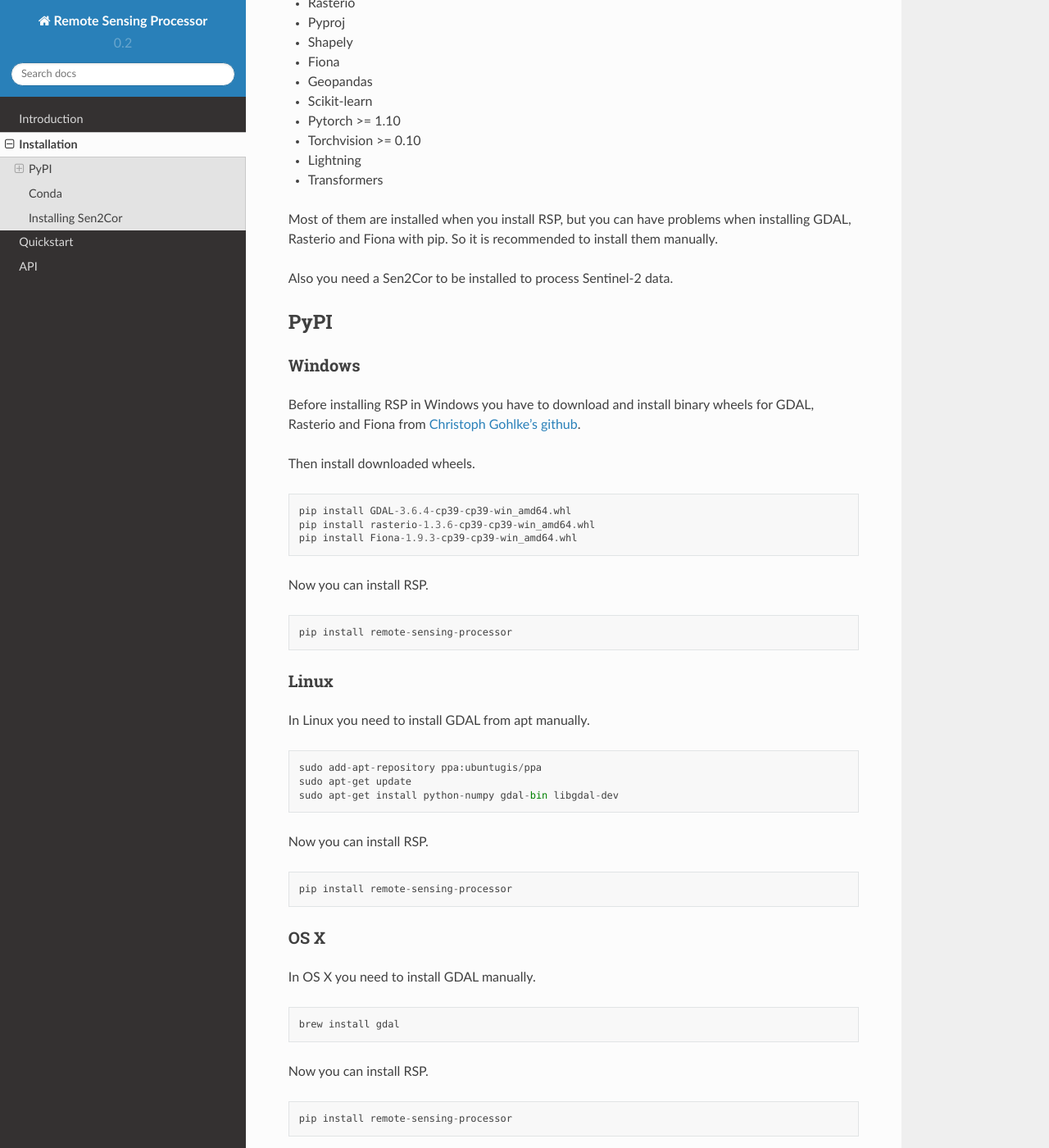
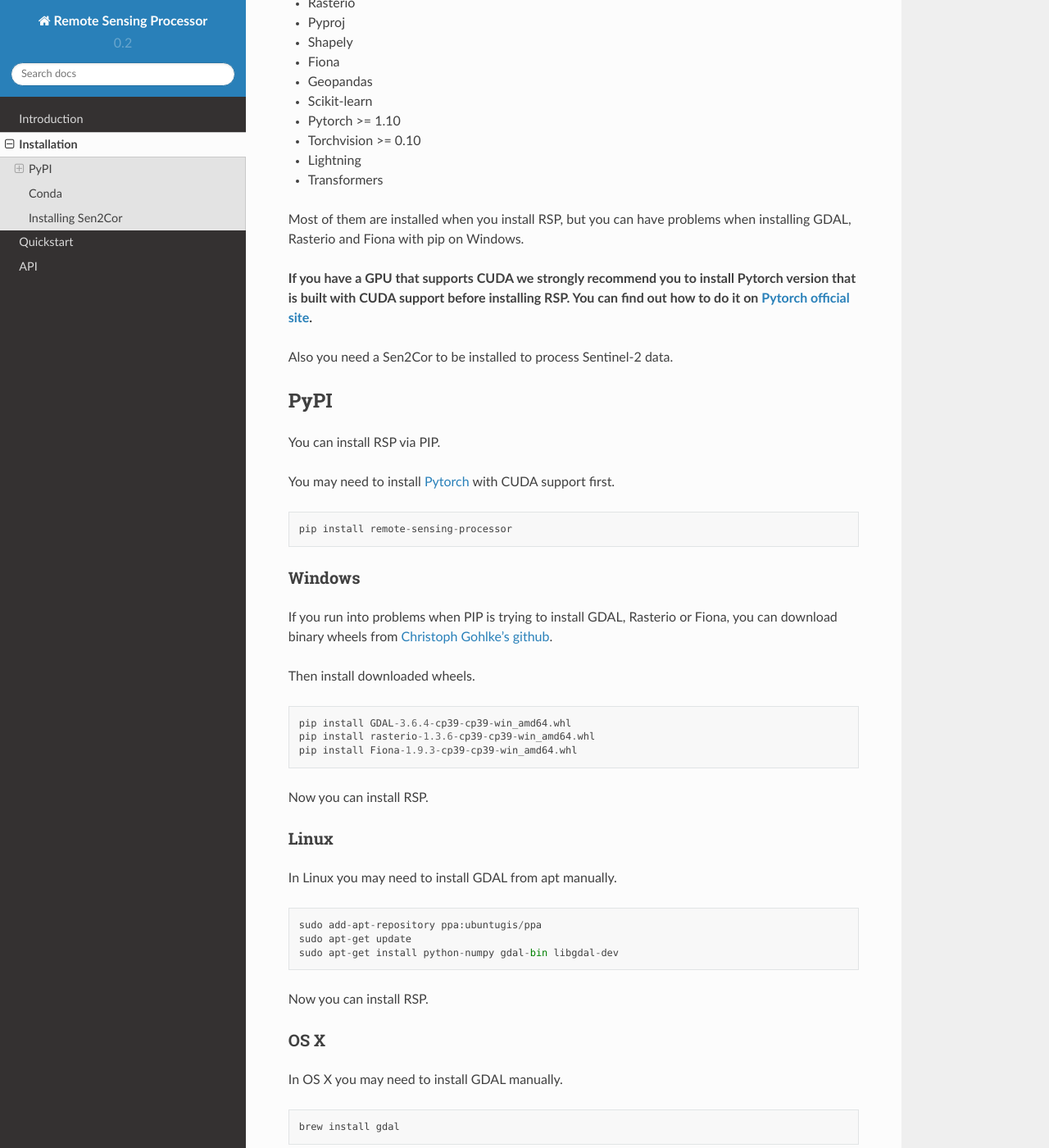
Before and after one commit to simonreise/remote-sensing-processor, a Sphinx documentation site: the page built from docs/install.md, in a window 1280 px wide and 1400 px high, scrolled down 336 px. Shown: the whole window at 82% size. Built offline with Sphinx 7.4.7 and the Read the Docs theme 2.0.0, drawn with Linux system fonts in a browser that asks for light colours; some of the changed text lies outside the part shown.

Commit message:
Updated install documentation

````diff
--- a/docs/install.md
+++ b/docs/install.md
@@ -17,15 +17,24 @@ These libraries are:
 - Lightning
 - Transformers
 
-Most of them are installed when you install RSP, but you can have problems when installing GDAL, Rasterio and Fiona with pip. So it is recommended to install them manually.
+Most of them are installed when you install RSP, but you can have problems when installing GDAL, Rasterio and Fiona with pip on Windows.
+
+**If you have a GPU that supports CUDA we strongly recommend you to install Pytorch version that is built with CUDA support before installing RSP. You can find out how to do it on [Pytorch official site](https://pytorch.org/get-started/locally/).**
 
 Also you need a Sen2Cor to be installed to process Sentinel-2 data.
 
 ## PyPI
 
+You can install RSP via PIP.
+
+You may need to install [Pytorch](https://pytorch.org/get-started/locally/) with CUDA support first.
+```
+pip install remote-sensing-processor
+```
+
 ### Windows
 
-Before installing RSP in Windows you have to download and install binary wheels for GDAL, Rasterio and Fiona from [Christoph Gohlke's github](https://github.com/cgohlke/geospatial-wheels).
+If you run into problems when PIP is trying to install GDAL, Rasterio or Fiona, you can download binary wheels from [Christoph Gohlke's github](https://github.com/cgohlke/geospatial-wheels).
 
 Then install downloaded wheels.
 ```
@@ -34,36 +43,29 @@ pip install rasterio-1.3.6-cp39-cp39-win_amd64.whl
 pip install Fiona-1.9.3-cp39-cp39-win_amd64.whl
 ```
 Now you can install RSP.
-```
-pip install remote-sensing-processor
-```
+
 
 ### Linux
-In Linux you need to install GDAL from apt manually.
+In Linux you may need to install GDAL from apt manually.
 ```
 sudo add-apt-repository ppa:ubuntugis/ppa
 sudo apt-get update
 sudo apt-get install python-numpy gdal-bin libgdal-dev
 ```
 Now you can install RSP.
-```
-pip install remote-sensing-processor
-```
 
 ### OS X
 
-In OS X you need to install GDAL manually.
+In OS X you may need to install GDAL manually.
 ```
 brew install gdal
-```
-Now you can install RSP.
-```
-pip install remote-sensing-processor
 ```
 
 ## Conda
 
-Installing RSP in conda is much more easy.
+You can install RSP via Conda.
+
+We recommend you to add [conda-forge](https://conda-forge.org/) channel to your channel list because some of the requirements are not available on main channel. You may also need to add `pytorch` and `nvidia` channels to install Pytorch that supports CUDA.
 ```
 conda install -c moskovchenkomike remote-sensing-processor
 ```
````
Also changed, not shown: README.md (+2 -0 lines).
